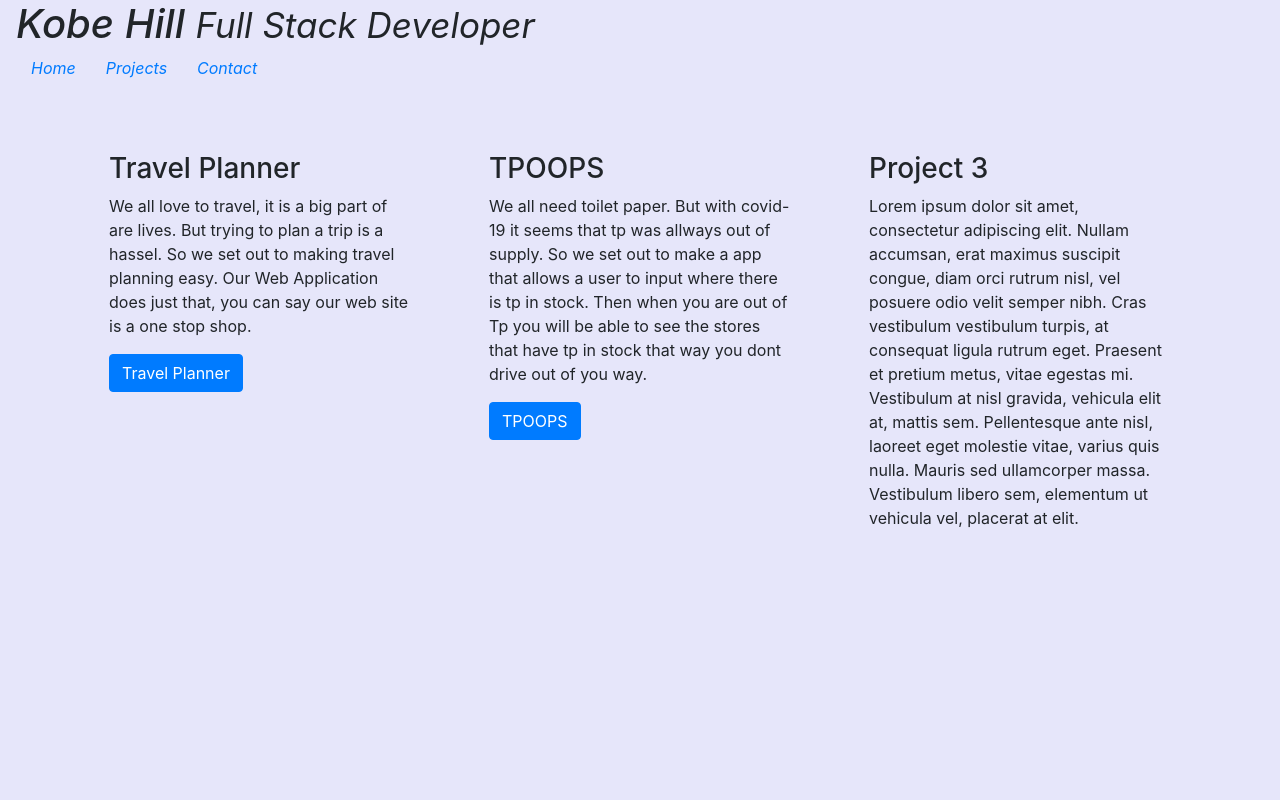
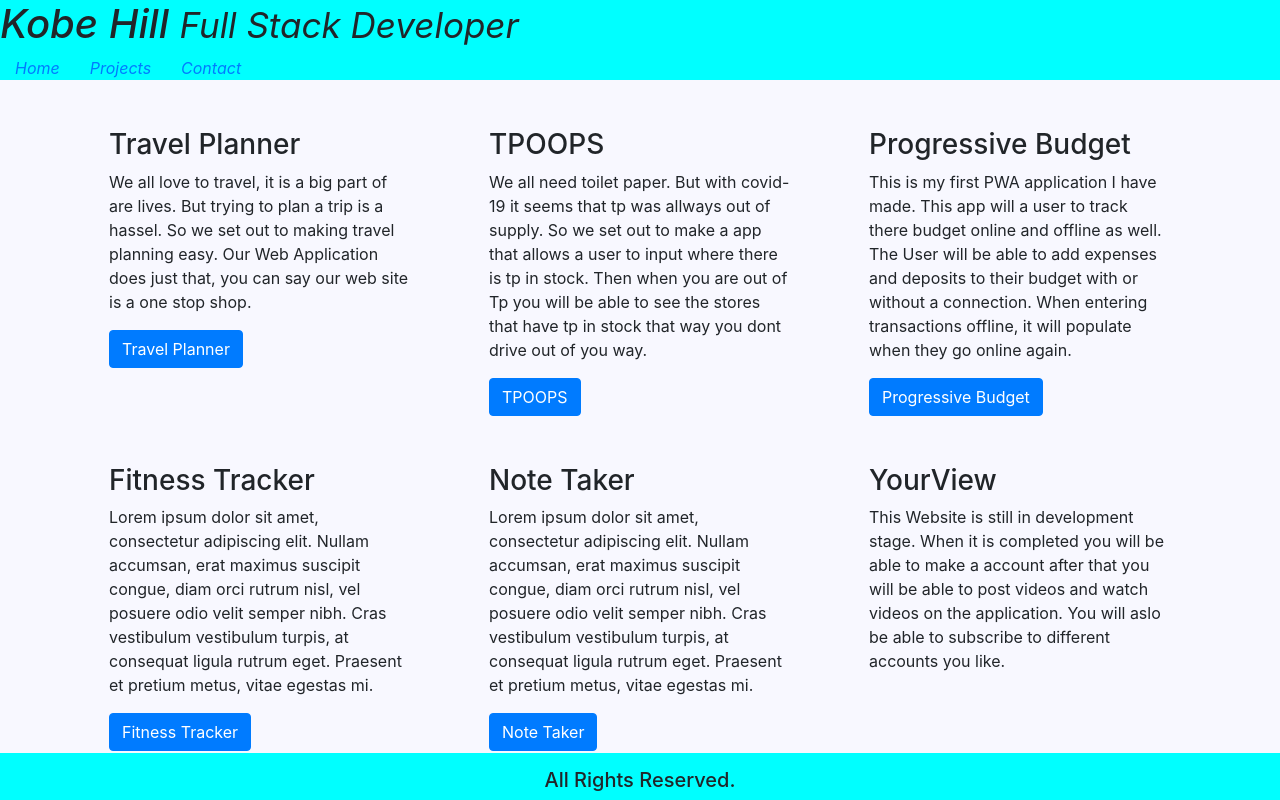
Before and after one commit to Kobehill68/React-Portfolio, a React (Create React App) app: page /projects in a window 1280 px wide. Built offline with nearby package versions, Linux system fonts and the light colour scheme.

Commit message:
changing the lay of the website

```diff
--- a/src/App.css
+++ b/src/App.css
@@ -2,7 +2,7 @@
     font-style: italic;
     position: sticky;
     top: 0;
-    margin-left: 1rem;
+    background-color:aqua;
 }
 
 .col-md-2{
@@ -18,3 +18,23 @@
     margin: 1.5rem;
     flex-wrap: wrap;
 }
+
+.page-footer{
+    bottom: 0;
+    height: 5vh;
+    position: fixed;
+    padding-top: 15px;
+    padding-bottom: 2rem;
+    text-align: center;
+    width: 100vw;
+    background-color: aqua;
+}
+
+.resume{
+    text-decoration: none;
+
+}
+
+.resume:hover{
+    color: #ff8000;
+}
--- a/src/App.js
+++ b/src/App.js
@@ -1,7 +1,7 @@
 import React, { Component } from 'react';
 import './App.css';
 import Header from './components/Header'
-
+import Footer from './components/Footer';
 
 
 
@@ -10,6 +10,7 @@ class App extends Component {
         return (
             <div className="App">
                 <Header />
+                <Footer />
             </div>
         );
     }
--- a/src/components/About.js
+++ b/src/components/About.js
@@ -1,6 +1,7 @@
+/* eslint-disable jsx-a11y/alt-text */
 import React, { Component } from 'react'
 import '../App.css'
-
+import logo from "../AboutmePic.jpg"
 
 
 
@@ -10,9 +11,9 @@ export default class About extends Component {
         return (
             <div className='container'>
                 <div className='row mt-5'>
-                    <h3>About Me</h3>
-
-                    <img className="float-left mr-4" src="./images/About me Pic.jpg" width="150" height="150" />
+                    <div className='col-sm col-md col-lg'>
+                        <h3 className='mt-3 mb-3'>About Me</h3>
+                        <img className="float-left mr-4 mb-4 mt-4 ml-4" src={logo} width="150" height="150" />
 
                         <p>
                             Lorem ipsum dolor sit amet, consectetur adipiscing elit. Nullam accumsan, erat maximus suscipit congue,
@@ -40,6 +41,12 @@ export default class About extends Component {
                             luctus est eget, maximus velit.
                         </p>
 
+                        <p>
+                            Here is a link to my Resume. Feel free to click the button to look at the
+                            Resume. And feel free to download it aslo.
+                            <a href="https://drive.google.com/file/d/1NmtxrdE4Siam3m6OopJF8_WKhuwEAq25/view?usp=sharing" className='resume'>My Resume</a>
+                        </p>
+                    </div>
                 </div>
             </div>
         )
--- /dev/null
+++ b/src/components/Footer.js
@@ -0,0 +1,14 @@
+import React, { Component } from 'react'
+import '../App.css'
+
+export default class Footer extends Component {
+    render() {
+        return (
+            <div className='page-footer'>
+                <h5>
+                    All Rights Reserved.
+                </h5>
+            </div>
+        )
+    }
+}
--- a/src/components/Projects.js
+++ b/src/components/Projects.js
@@ -6,7 +6,7 @@ import '../App.css'
 export default class Projects extends Component {
     render() {
         return (
-            <div className='container mt-5'>
+            <div className='container mt-4'>
                 <div className='row'>
                     <div className='col-md-4 well'>
                         <div className='project'>
@@ -14,7 +14,7 @@ export default class Projects extends Component {
                             <p>We all love to travel, it is a big part of are lives. But trying to plan a
                             trip is a hassel. So we set out to making travel planning easy. Our Web Application does just that, you can say our web site is a one stop shop.
                             </p>
-                            <a href="https://benjdg.github.io/Travel_App/" class="btn btn-primary">Travel Planner</a>
+                            <a href="https://benjdg.github.io/Travel_App/" className="btn btn-primary">Travel Planner</a>
                         </div>
                     </div>
 
@@ -24,18 +24,45 @@ export default class Projects extends Component {
                             <p>We all need toilet paper. But with covid-19 it seems that tp was allways
                             out of supply. So we set out to make a app that allows a user to input where there is tp in stock. Then when you are out of Tp you will be able to see the stores that have tp in stock that way you dont drive out of you way.
                             </p>
-                            <a href="https://mkkp-project2.herokuapp.com/" class="btn btn-primary">TPOOPS</a>
+                            <a href="https://mkkp-project2.herokuapp.com/" className="btn btn-primary">TPOOPS</a>
                         </div>
                     </div>
 
                     <div className='col-md-4 well'>
                         <div className='project'>
-                            <h3>Project 3</h3>
+                            <h3>Progressive Budget</h3>
+                            <p>This is my first PWA application I have made. This app will a user to track there budget online and
+                            offline as well. The User will be able to add expenses and deposits to their budget with or without a connection.
+                            When entering transactions offline, it will populate when they go online again.
+                            </p>
+                            <a href="https://pacific-atoll-34498.herokuapp.com/" className="btn btn-primary">Progressive Budget</a>
+                        </div>
+                    </div>
+
+                    <div className='col-md-4 well'>
+                        <div className='project'>
+                            <h3>Fitness Tracker</h3>
                             <p>Lorem ipsum dolor sit amet, consectetur adipiscing elit. Nullam accumsan, erat maximus suscipit congue,
                             diam orci rutrum nisl, vel posuere odio velit semper nibh. Cras vestibulum vestibulum turpis, at consequat
-                            ligula rutrum eget. Praesent et pretium metus, vitae egestas mi. Vestibulum at nisl gravida, vehicula elit at,
-                            mattis sem. Pellentesque ante nisl, laoreet eget molestie vitae, varius quis nulla. Mauris sed ullamcorper massa.
-                            Vestibulum libero sem, elementum ut vehicula vel, placerat at elit.</p>
+                            ligula rutrum eget. Praesent et pretium metus, vitae egestas mi. </p>
+                            <a href="https://gentle-spire-87547.herokuapp.com/" className="btn btn-primary">Fitness Tracker</a>
+                        </div>
+                    </div>
+
+                    <div className='col-md-4 well'>
+                        <div className='project'>
+                            <h3>Note Taker</h3>
+                            <p>Lorem ipsum dolor sit amet, consectetur adipiscing elit. Nullam accumsan, erat maximus suscipit congue,
+                            diam orci rutrum nisl, vel posuere odio velit semper nibh. Cras vestibulum vestibulum turpis, at consequat
+                            ligula rutrum eget. Praesent et pretium metus, vitae egestas mi.</p>
+                            <a href="https://boiling-gorge-62792.herokuapp.com/" className="btn btn-primary">Note Taker</a>
+                        </div>
+                    </div>
+
+                    <div className='col-md-4 well'>
+                        <div className='project'>
+                            <h3>YourView</h3>
+                            <p>This Website is still in development stage. When it is completed you will be able to make a account after that you will be able to post videos and watch videos on the application. You will aslo be able to subscribe to different accounts you like.</p>
                         </div>
                     </div>
 
--- a/src/index.css
+++ b/src/index.css
@@ -2,5 +2,5 @@ html, body, #root{
   padding: 0;
   margin: 0;
   height: 100%;
-  background-color: lavender;
+  background-color:ghostwhite;
 }
--- a/src/index.js
+++ b/src/index.js
@@ -14,6 +14,7 @@ import About from './components/About'
 import Contact from './components/Contact'
 import Header from './components/Header'
 import Projects from './components/Projects'
+import Footer from './components/Footer';
 
 
 ReactDOM.render(
```
Also changed, not shown: src/AboutmePic.jpg (renamed from src/images/About me Pic.jpg), src/Untitled-1.txt (added). Lines whose indentation alone changed are shown as unchanged.
